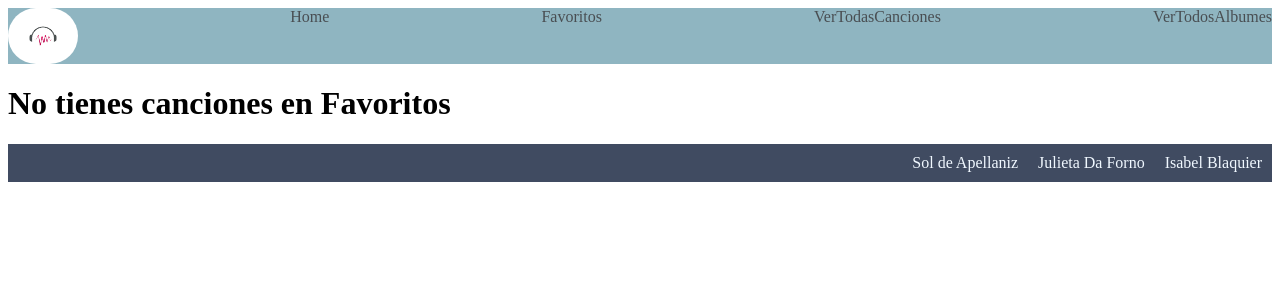
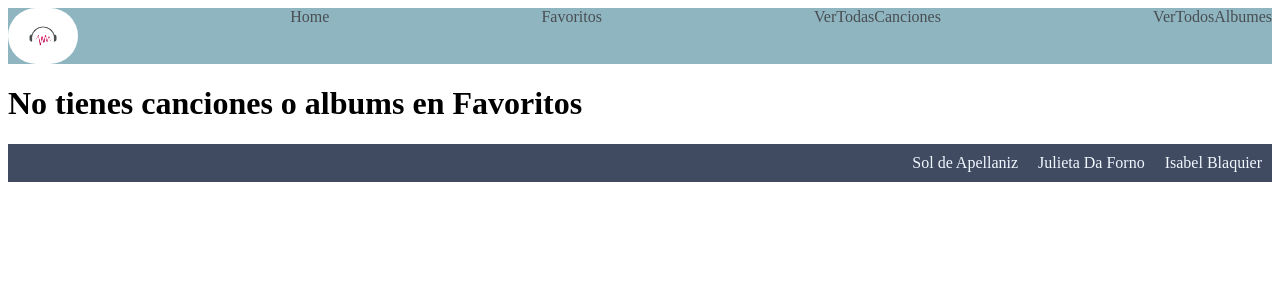
Before and after one commit to isablaquier/ProyectoProg3, a React (Create React App) app in the folder proyecto/: page /favoritos in a window 1280 px wide. Shown: the top 300 px of the page. Built offline with nearby package versions, Linux system fonts and the light colour scheme.

Commit message:
arregle que en album no haya que hacer doble click para que cambie a quitar de favoritos

```diff
--- a/proyecto/src/components/ListadoAlbum/ListadoAlbum.js
+++ b/proyecto/src/components/ListadoAlbum/ListadoAlbum.js
@@ -10,6 +10,7 @@ class ListadoAlbum extends Component {
             data: props.info ,//por la linea 36 del ContenedorListado
             texto: 'Ver más',
             clase: 'hidden',
+            esFavorito: false
 
         }
     }
--- a/proyecto/src/screens/Favoritos/Favoritos.js
+++ b/proyecto/src/screens/Favoritos/Favoritos.js
@@ -65,7 +65,7 @@ this.state={
             }
           else{
             return(
-                <h1> No tienes canciones en Favoritos</h1>
+                <h1> No tienes canciones o albums en Favoritos</h1>
             )
           }
 
```
